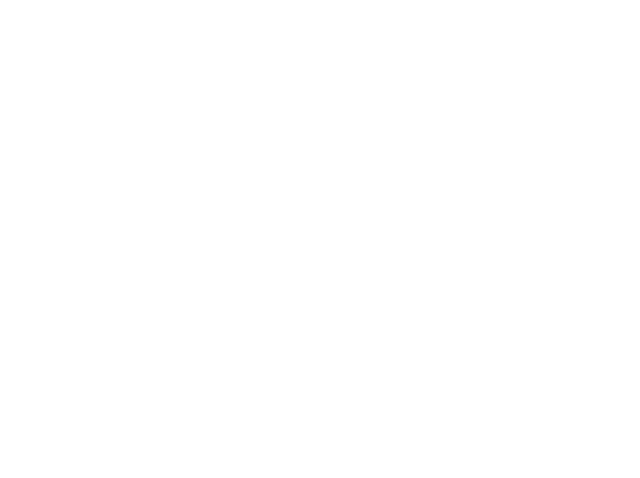
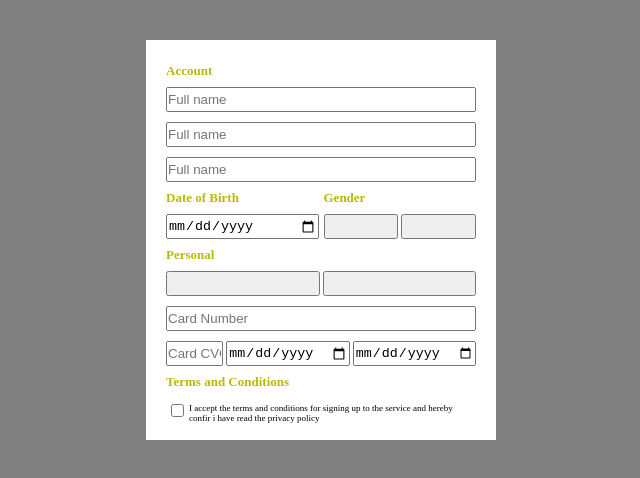
Before and after one commit to Abdimuminov-Ramazon-UZ/FullFrontendCourse, a plain HTML site: page CSS Course(1-50)/12-lesson/homework/index.html in a window 1280 px wide. Shown: the whole page, without its empty margins (319-959 px from the left). Drawn offline with Linux system fonts and the light colour scheme.

Commit message:
Homeworks

```diff
--- a/CSS Course(1-50)/12-lesson/homework/index.css
+++ b/CSS Course(1-50)/12-lesson/homework/index.css
@@ -0,0 +1,72 @@
+* {
+  margin: 0;
+  padding: 0;
+  box-sizing: border-box;
+}
+
+body {
+  background: gray;
+  justify-content: center;
+  align-items: center;
+  display: flex;
+  padding: 40px;
+}
+section {
+  background: #fff;
+  width: 350px;
+  height: 400px;
+  padding: 20px;
+}
+
+section header {
+  color: rgb(185, 185, 9);
+  font-weight: bolder;
+  font-size: small;
+  margin: 3px 0;
+}
+section input {
+  margin: 5px 0;
+  width: 100%;
+  height: 25px;
+}
+.num {
+  display: flex;
+  column-gap: 5px;
+}
+.date,
+.gender {
+  flex: 1;
+}
+.b {
+  display: flex;
+  column-gap: 3px;
+}
+
+.card {
+  display: flex;
+  column-gap: 3px;
+}
+.cvc {
+  display: flex;
+  column-gap: 3px;
+}
+
+.n {
+  outline-offset: 20px;
+  outline-width: 45px;
+}
+.s,
+.c {
+  flex: 2;
+}
+.end {
+  display: flex;
+}
+.end input {
+  flex: 5;
+  margin: 5px;
+}
+.end p {
+  margin-top: 10px;
+  font-size: xx-small;
+}
--- a/CSS Course(1-50)/12-lesson/homework/index.html
+++ b/CSS Course(1-50)/12-lesson/homework/index.html
@@ -7,6 +7,50 @@
     <title>Document</title>
   </head>
   <body>
+    <section>
+      <form action="#">
+        <header>Account</header>
+        <input type="text" placeholder="Full name" />
+        <input type="text" placeholder="Full name" />
+        <input type="text" placeholder="Full name" />
+        <div class="num">
+          <div class="date">
+            <header>Date of Birth</header>
+            <input type="date" name="" id="" />
+          </div>
+          <div class="gender">
+            <header>Gender</header>
+            <div class="b">
+              <input type="button" placeholder="Male" />
+              <input type="button" placeholder="Female" />
+            </div>
+          </div>
+        </div>
+        <div class="personal">
+          <header>Personal</header>
+          <div class="card">
+            <input type="button" placeholder="Credit Card" />
+            <input type="button" placeholder="PayPal" />
+          </div>
+          <input type="number" placeholder="Card Number" />
+          <div class="cvc">
+            <div class="n">
+              <input type="text" placeholder="Card CVC" />
+            </div>
 
+            <input class="s" type="date" name="" id="" />
+            <input class="c" type="date" />
+          </div>
+        </div>
+        <header>Terms and Conditions</header>
+        <div class="end">
+          <input type="checkbox" />
+          <p>
+            I accept the terms and conditions for signing up to the service and
+            hereby confir i have read the privacy policy
+          </p>
+        </div>
+      </form>
+    </section>
   </body>
 </html>
--- a/HTML Course(1-22)/18-lesson/homework cards/index.css
+++ b/HTML Course(1-22)/18-lesson/homework cards/index.css
@@ -29,5 +29,36 @@ header{
     margin-bottom: 5px;
 }
 input{
+  width: 100%;
     margin: 5px 0;
 }
+
+.forgot{
+
+  text-align: center;
+  margin: 5px 0;
+ font-size: small;
+  }
+.login button{
+  background: #4242df;
+  width: 100%;
+  height: 25px;
+  border-radius: 5px;
+  /* border: 2px red solid; */
+}
+.login header a{
+  font-size: small;
+}
+
+.or{
+  display: flex;
+  justify-content: center;
+}
+
+.f , .g{
+  background: #4242df;
+  width: 100%;
+  height: 25px;
+  border-radius: 5px;
+  margin-top: 5px;
+}
```
Also changed, not shown: HTML Course(1-22)/18-lesson/homework cards/index.html (+8 -4 lines).
